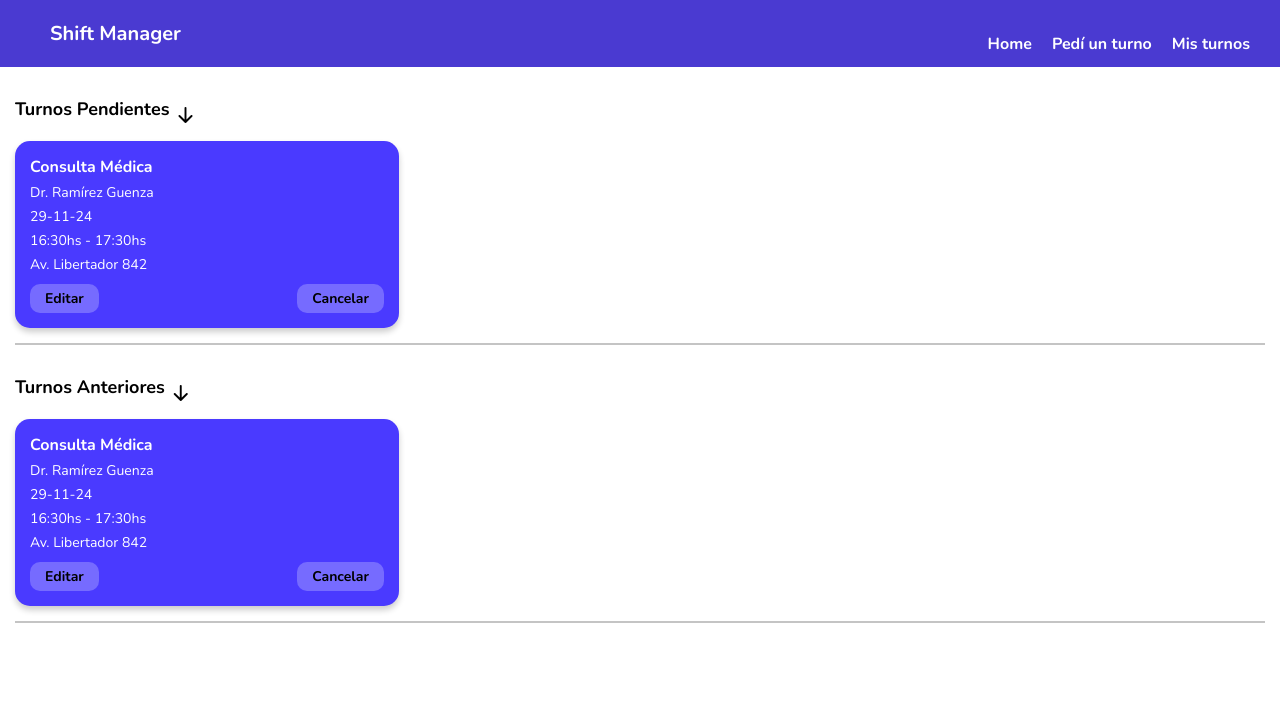
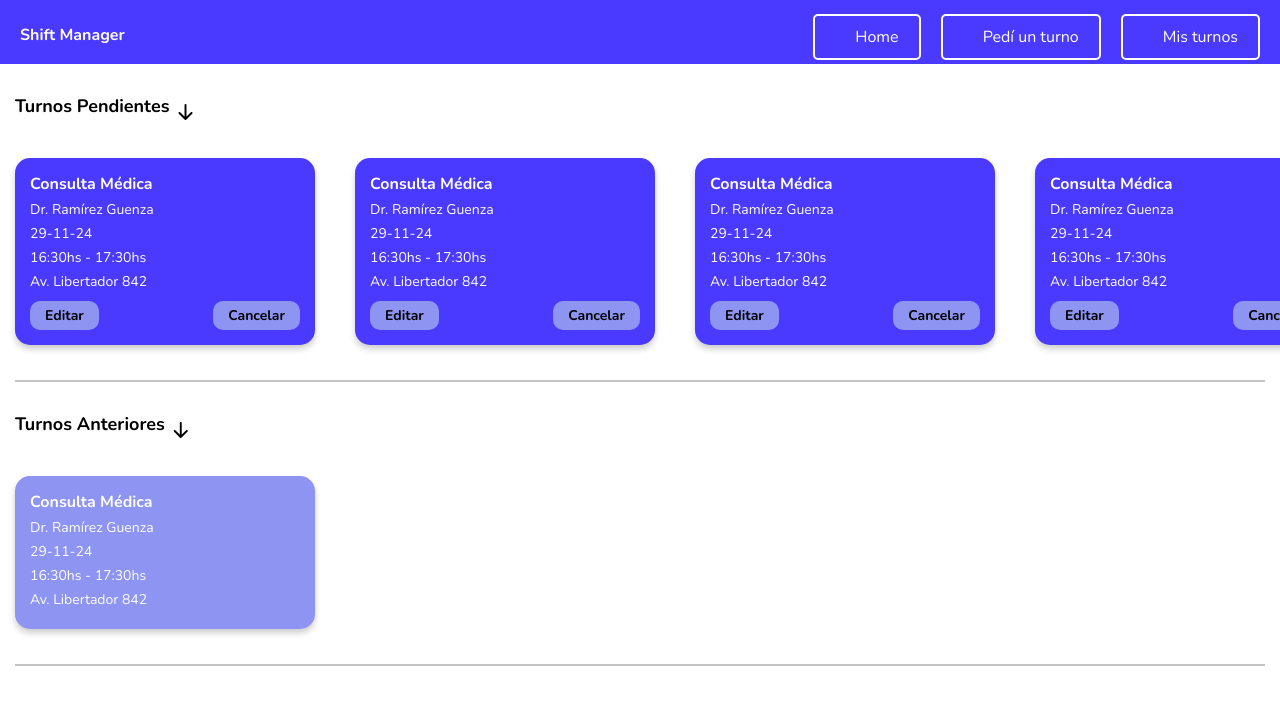
Before and after one commit to DiegoCanaless/ShiftManager, a React (Vite) app: page / in a window 1280 px wide. Shown: the top 704 px of the page. Built offline with nearby package versions, Linux system fonts and the light colour scheme.

Commit message:
arreglos

```diff
--- a/src/components/navbarusuario/NavbarUsuario.css
+++ b/src/components/navbarusuario/NavbarUsuario.css
@@ -1,88 +1,83 @@
-/* Contenedor principal del navbar */
+/* NavbarUsuario.css */
+.navbar-menu li a i{
+  visibility: hidden;
+}
 .navbar {
-    position: fixed;
-    bottom: 0;
-    left: 0;
-    width: 100%;
-    background-color: var(--colorPrimario);
-    box-shadow: 0 -2px 5px rgba(0, 0, 0, 0.1);
-    border-radius: 15px 15px 0 0;
-    transition: height 0.3s ease-in-out;
-    overflow: hidden;
+  background-color: #4A3AFF;
+  color: white;
+  display: flex;
+  flex-direction: column;
+  padding: 10px 20px;
+  transition: all 0.3s ease-in-out;
+  height: 8vh;
 }
 
-  /* Estilo cuando está cerrado */
-  .navbar.closed {
-    height: 60px; /* Altura mínima cuando está cerrado */
+.navbar.desktop {
+  flex-direction: row;
+  align-items: center;
+  justify-content: space-between;
 }
 
-  /* Estilo cuando está abierto */
-  .navbar.open {
-    height: 200px; /* Altura expandida cuando está abierto */
+.navbar-header {
+  display: flex;
+  align-items: center;
+  justify-content: space-between;
 }
 
-  /* Header del navbar */
-  .navbar-header {
-    display: flex;
-    justify-content: space-between;
-    align-items: center;
-    padding: 10px 20px;
+.user-info {
+  font-size: 1.5rem;
+  font-weight: bold;
 }
 
-  /* Información del usuario */
-  .user-info .username {
-    font-size: 16px;
-    font-weight: bold;
-    color: var(--colorGrisacio);
+.navbar-icons {
+  display: flex;
+  align-items: center;
+  margin-left: auto;
 }
 
-  /* Íconos del header */
-  .navbar-icons {
-    display: flex;
-    gap: 15px;
-    color: var(--colorGrisacio);
-  }
-
-  .theme-toggle,
 .menu-toggle {
   background: none;
   border: none;
-    font-size: 20px;
+  color: white;
+  font-size: 1.5rem;
   cursor: pointer;
-    color: var(--colorGrisacio);
+  padding: 20px;
 }
 
-  /* Menú desplegable */
 .navbar-menu {
-    display: flex;
-    flex-direction: column;
-    align-items: center;
-    padding-top: 20px;
+  margin-top: 10px;
 }
 
 .navbar-menu ul {
   list-style: none;
+  padding: 0;
   margin: 0;
-    padding: 0;
+  display: flex;
+  flex-direction: column;
+  gap: 10px;
 }
 
-  .navbar-menu li {
-    margin: 15px 0;
+.navbar.desktop .navbar-menu ul {
+  flex-direction: row;
+  gap: 20px;
+  justify-content: flex-end;
 }
 
-  .navbar-menu a {
+.navbar-menu li a {
   text-decoration: none;
-    font-size: 18px;
-    font-weight: bold;
-    color: var(--colorGrisacio);
-    transition: color 0.3s;
+  color: white;
+  padding: 10px 20px;
+  border: 2px solid white;
+  border-radius: 5px;
+  transition: background-color 0.3s, color 0.3s;
 }
 
-  .navbar-menu a:hover {
-    color: #f0c929; /* Color de hover */
+.navbar-menu li a:hover {
+  background-color: white;
+  color: #4a3fb3;
 }
 
-  /* Transiciones para un diseño más fluido */
+/* Mobile-specific styles */
 .navbar.closed .navbar-menu {
   display: none;
 }
@@ -90,61 +85,27 @@
 .navbar.open .navbar-menu {
   display: flex;
 }
-  @media (min-width: 1024px) {
-    .navbar {
-      position: static;
-      height: auto;
-      border-radius: 0;
-      box-shadow: none;
-      background-color: var(--colorPrimario);
+
+.navbar.desktop .navbar-menu {
   display: flex;
-      justify-content: space-between;
-      align-items: center;
-      padding: 10px 30px;
+}
+@media (max-width: 768px) {
+  .navbar{
+    flex-direction: row;
+  }
+  .navbar-menu li a {
+    text-decoration: none;
+    color: white;
+    padding: 10px 20px;
+    border: none;
+    transition: background-color 0.3s, color 0.3s;
+  }
+  .navbar.open{
+    height: 20vh;
+
+  }
+  .navbar-menu li a i{
+    visibility:visible;
   }
 
-    .navbar-header {
-      display: flex;
-      align-items: center;
-      gap: 20px;
 }
-
-    .user-info .username {
-      font-size: 20px;
-      color: white;
-    }
-
-    .navbar-icons {
-      display: none; /* Oculta los íconos en vista de escritorio */
-    }
-
-    .navbar-menu {
-      display: flex;
-      flex-direction: row;
-      gap: 20px;
-    }
-
-    .navbar-menu ul {
-      display: flex;
-      gap: 20px;
-      margin: 0;
-      padding: 0;
-      list-style: none;
-    }
-
-    .navbar-menu li {
-      margin: 0;
-    }
-
-    .navbar-menu a {
-      font-size: 16px;
-      font-weight: bold;
-      color: white;
-      text-decoration: none;
-      transition: color 0.3s;
-    }
-
-    .navbar-menu a:hover {
-      color: #f0c929; /* Color hover */
-    }
-  }
--- a/src/components/navbarusuario/NavbarUsuario.jsx
+++ b/src/components/navbarusuario/NavbarUsuario.jsx
@@ -1,4 +1,4 @@
-import React, { useState, useEffect } from "react";
+import { useState, useEffect } from "react";
 import "./NavbarUsuario.css";
 
 const NavbarUsuario = () => {
@@ -38,9 +38,9 @@ const NavbarUsuario = () => {
       {(isDesktop || isOpen) && (
         <div className="navbar-menu">
           <ul>
-            <li><a href="#home">Home</a></li>
-            <li><a href="#pediTurno">Pedí un turno</a></li>
-            <li><a href="#misTurnos">Mis turnos</a></li>
+            <li><a href="#home"> <i className="bi bi-house"></i> Home</a></li>
+            <li><a href="#pediTurno"><i className="bi bi-journal-plus"></i> Pedí un turno</a></li>
+            <li><a href="#misTurnos"><i className="bi bi-file-earmark-person"></i> Mis turnos</a></li>
           </ul>
         </div>
       )}
--- a/src/pages/incioUsuario/inicioUsuario.css
+++ b/src/pages/incioUsuario/inicioUsuario.css
@@ -36,6 +36,7 @@
     color: #000000;
 }
 
+
 /* Icono desplegable */
 .icono-desplegable {
     font-size: 16px;
@@ -61,6 +62,16 @@
     box-shadow: 0 4px 6px rgba(0, 0, 0, 0.2);
 
 }
+.card-turno-anterior {
+    background-color: #8E94F2;
+    border-radius: 15px;
+    padding: 15px;
+    margin: 10px 15px;
+    color: #FFFFFF;
+    box-shadow: 0 4px 6px rgba(0, 0, 0, 0.2);
+    flex: 0 0 30%; /* Ancho de la tarjeta (30% para que entren 3 en pantallas grandes) */
+    max-width: 300px;
+}
 
 .titulo-consulta {
     font-size: 16px;
@@ -83,7 +94,7 @@
 }
 
 .btn-card {
-    background-color: #766BFF; /* Morado claro */
+    background-color: #8E94F2; /* Morado claro */
     border: none;
     border-radius: 10px;
     padding: 5px 15px;
@@ -107,6 +118,129 @@
     background-color: #C4C4C4;
     margin: 15px 15px;
 }
+/* Animación para mostrar y ocultar */
+.turnos-content {
+    max-height: 0;
+    overflow: hidden;
+    transition: max-height 0.3s ease-in-out, opacity 0.3s ease-in-out;
+    opacity: 0;
+  }
+
+  .turnos-content.visible {
+    max-height: 500px; /* Ajusta según la altura máxima estimada de contenido */
+    opacity: 1;
+  }
+/*modal*/
+
+
+.modal-overlay {
+  position: fixed;
+  top: 0;
+  left: 0;
+  width: 100%;
+  height: 100%;
+  background-color: rgba(0, 0, 0, 0.5);
+  display: flex;
+  justify-content: center;
+  align-items: center;
+  z-index: 1000;
+}
+
+.modal {
+  background-color: #fff;
+  padding: 20px;
+  border-radius: 10px;
+  box-shadow: 0 4px 6px rgba(0, 0, 0, 0.2);
+  text-align: center;
+}
+
+.modal-buttons {
+  display: flex;
+  justify-content: space-around;
+  margin-top: 10px;
+}
+
+.modal-buttons .btn-card {
+  padding: 10px 20px;
+  font-size: 14px;
+  cursor: pointer;
+}
+/* Contenedor de turnos */
+.turnos-content {
+    display: flex;
+    overflow-x: auto;
+    gap: 10px;
+    padding: 10px 0;
+    flex-wrap: nowrap;
+    scrollbar-width: thin; /* Para navegadores compatibles */
+    scrollbar-color: #4A3AFF #C4C4C4; /* Colores de la barra de desplazamiento */
+  }
+
+  .turnos-content::-webkit-scrollbar {
+    height: 8px; /* Altura de la barra de desplazamiento horizontal */
+  }
+
+  .turnos-content::-webkit-scrollbar-thumb {
+    background-color: #4A3AFF; /* Color de la barra de desplazamiento */
+    border-radius: 10px;
+  }
+
+  .turnos-content::-webkit-scrollbar-track {
+    background-color: #C4C4C4; /* Color del fondo de la barra de desplazamiento */
+  }
+
+  /* Estilo de las tarjetas */
+  .card-turno {
+    background-color: #4A3AFF;
+    border-radius: 15px;
+    padding: 15px;
+    color: #FFFFFF;
+    box-shadow: 0 4px 6px rgba(0, 0, 0, 0.2);
+    flex: 0 0 30%; /* Ancho de la tarjeta (30% para que entren 3 en pantallas grandes) */
+    max-width: 300px; /* Ancho máximo para limitar su tamaño */
+  }
+
+  /* Modal */
+  .modal-overlay {
+    position: fixed;
+    top: 0;
+    left: 0;
+    width: 100vw;
+    height: 100vh;
+    background-color: rgba(0, 0, 0, 0.5);
+    display: flex;
+    justify-content: center;
+    align-items: center;
+  }
+
+  .modal {
+    background-color: #FFFFFF;
+    padding: 20px;
+    border-radius: 10px;
+    text-align: center;
+  }
+
+  .modal-buttons {
+    display: flex;
+    justify-content: space-around;
+    margin-top: 10px;
+  }
+
+  .modal .btn-card {
+    padding: 10px 20px;
+    border-radius: 5px;
+    background-color: #4A3AFF;
+    color: #FFFFFF;
+    font-weight: bold;
+    border: none;
+    cursor: pointer;
+  }
+
+  .modal .btn-card:hover {
+    background-color: #372fcc;
+  }
+
+
 @media (min-width: 600px) {
     .card-turno{
         width: 30%;
--- a/src/pages/incioUsuario/inicioUsuario.jsx
+++ b/src/pages/incioUsuario/inicioUsuario.jsx
@@ -1,4 +1,4 @@
-import React, { useState } from 'react';
+import  { useState } from 'react';
 import NavbarUsuario from '../../components/navbarusuario/NavbarUsuario';
 import './inicioUsuario.css';
 
@@ -6,6 +6,50 @@ const InicioUsuario = () => {
   // Estado para controlar la visibilidad de las tarjetas y el icono de la flecha
   const [pendientesVisible, setPendientesVisible] = useState(true);
   const [anterioresVisible, setAnterioresVisible] = useState(true);
+  const [turnosPendientes, setTurnosPendientes] = useState([
+    {
+      id: 1,
+      titulo: 'Consulta Médica',
+      doctor: 'Dr. Ramírez Guenza',
+      fecha: '29-11-24',
+      horario: '16:30hs - 17:30hs',
+      direccion: 'Av. Libertador 842',
+    },
+    {
+      id: 1,
+      titulo: 'Consulta Médica',
+      doctor: 'Dr. Ramírez Guenza',
+      fecha: '29-11-24',
+      horario: '16:30hs - 17:30hs',
+      direccion: 'Av. Libertador 842',
+    },
+    {
+      id: 1,
+      titulo: 'Consulta Médica',
+      doctor: 'Dr. Ramírez Guenza',
+      fecha: '29-11-24',
+      horario: '16:30hs - 17:30hs',
+      direccion: 'Av. Libertador 842',
+    },
+    {
+      id: 1,
+      titulo: 'Consulta Médica',
+      doctor: 'Dr. Ramírez Guenza',
+      fecha: '29-11-24',
+      horario: '16:30hs - 17:30hs',
+      direccion: 'Av. Libertador 842',
+    },
+    {
+      id: 1,
+      titulo: 'Consulta Médica',
+      doctor: 'Dr. Ramírez Guenza',
+      fecha: '29-11-24',
+      horario: '16:30hs - 17:30hs',
+      direccion: 'Av. Libertador 842',
+    },
+  ]);
+  const [modalVisible, setModalVisible] = useState(false);
+  const [turnoAEliminar, setTurnoAEliminar] = useState(null);
 
   // Función para alternar el estado de las secciones
   const togglePendientes = () => {
@@ -14,6 +58,25 @@ const InicioUsuario = () => {
 
   const toggleAnteriores = () => {
     setAnterioresVisible(!anterioresVisible);
+  };
+
+  // Función para mostrar el modal de confirmación
+  const handleCancelarClick = (id) => {
+    setTurnoAEliminar(id);
+    setModalVisible(true);
+  };
+
+  // Función para confirmar la eliminación del turno
+  const confirmarEliminacion = () => {
+    setTurnosPendientes(turnosPendientes.filter((turno) => turno.id !== turnoAEliminar));
+    setModalVisible(false);
+    setTurnoAEliminar(null);
+  };
+
+  // Función para cerrar el modal sin eliminar
+  const cerrarModal = () => {
+    setModalVisible(false);
+    setTurnoAEliminar(null);
   };
 
   return (
@@ -35,19 +98,21 @@ const InicioUsuario = () => {
               <i className={`bi ${pendientesVisible ? 'bi-arrow-down-short' : 'bi-arrow-right-short'}`}></i>
             </span>
           </h2>
-          {pendientesVisible && (
-            <div className="card-turno">
-              <h2 className="titulo-consulta">Consulta Médica</h2>
-              <p className="card-datos">Dr. Ramírez Guenza</p>
-              <p className="card-datos">29-11-24</p>
-              <p className="card-datos">16:30hs - 17:30hs</p>
-              <p className="card-datos">Av. Libertador 842</p>
-              <div className="btns-card">
-                <button className="btn-card">Editar</button>
-                <button className="btn-card">Cancelar</button>
+          <div className={`turnos-content ${pendientesVisible ? 'visible' : ''}`} style={{ display: 'flex', overflowX: 'auto', gap: '10px' }}>
+            {turnosPendientes.map((turno) => (
+              <div key={turno.id} className="card-turno">
+                <h2 className="titulo-consulta">{turno.titulo}</h2>
+                <p className="card-datos">{turno.doctor}</p>
+                <p className="card-datos">{turno.fecha}</p>
+                <p className="card-datos">{turno.horario}</p>
+                <p className="card-datos">{turno.direccion}</p>
+                <div className="btns-card">
+                  <button className="btn-card">Editar</button>
+                  <button className="btn-card" onClick={() => handleCancelarClick(turno.id)}>Cancelar</button>
+                </div>
               </div>
-            </div>
-          )}
+            ))}
+          </div>
           <div className="linea-separadora"></div>
         </div>
 
@@ -59,22 +124,31 @@ const InicioUsuario = () => {
               <i className={`bi ${anterioresVisible ? 'bi-arrow-down-short' : 'bi-arrow-right-short'}`}></i>
             </span>
           </h2>
-          {anterioresVisible && (
-            <div className="card-turno">
+          <div className={`turnos-content ${anterioresVisible ? 'visible' : ''}`} style={{ display: 'flex', overflowX: 'auto', gap: '10px' }}>
+            <div className="card-turno-anterior">
               <h2 className="titulo-consulta">Consulta Médica</h2>
               <p className="card-datos">Dr. Ramírez Guenza</p>
               <p className="card-datos">29-11-24</p>
               <p className="card-datos">16:30hs - 17:30hs</p>
               <p className="card-datos">Av. Libertador 842</p>
-              <div className="btns-card">
-                <button className="btn-card">Editar</button>
-                <button className="btn-card">Cancelar</button>
-              </div>
             </div>
-          )}
+          </div>
           <div className="linea-separadora"></div>
         </div>
       </div>
+
+      {/* Modal de confirmación */}
+      {modalVisible && (
+        <div className="modal-overlay">
+          <div className="modal">
+            <p>¿Desea cancelar el turno?</p>
+            <div className="modal-buttons">
+              <button className="btn-card" onClick={confirmarEliminacion}>Sí</button>
+              <button className="btn-card" onClick={cerrarModal}>No</button>
+            </div>
+          </div>
+        </div>
+      )}
     </>
   );
 };
```
Lines whose indentation alone changed are shown as unchanged.
